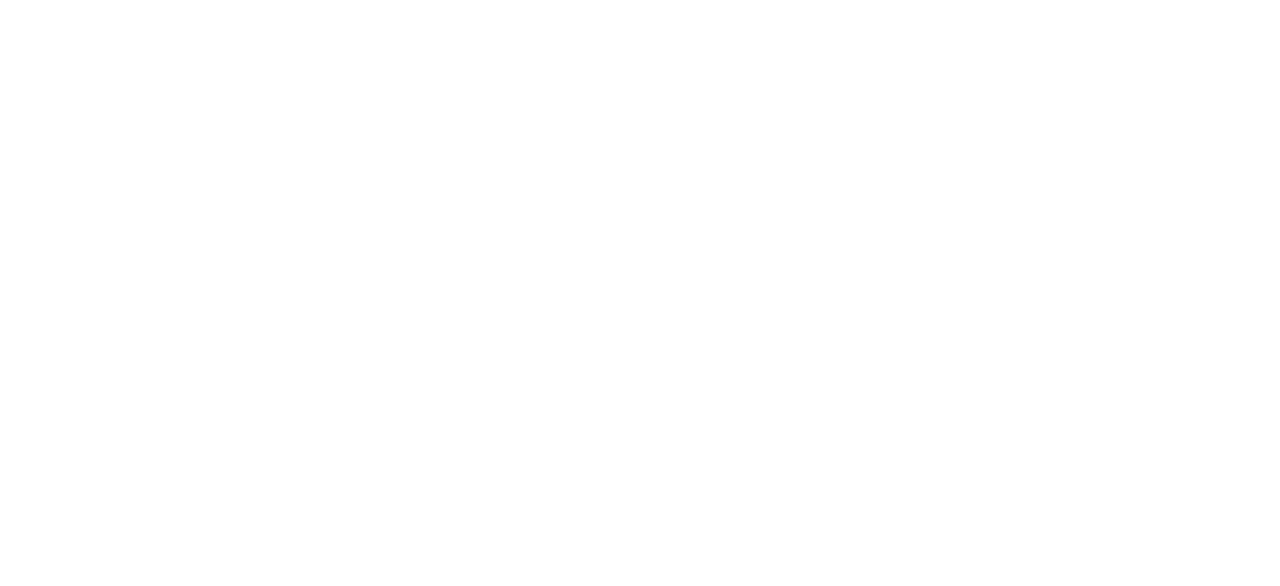
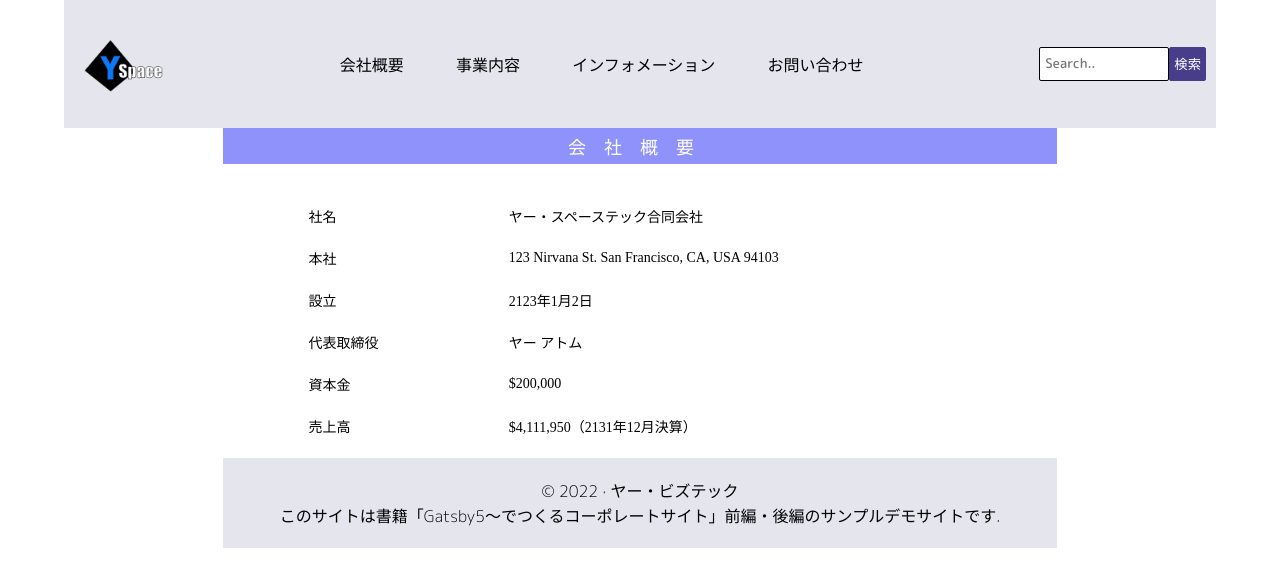
Before and after one commit to atomyah/BluePrint_forGatsby5_book_demo, a Gatsby site: page /about in a window 1280 px wide. Before the commit this address had no page. Built offline with nearby package versions, Linux system fonts and the light colour scheme; Gatsby itself is replaced by a stand-in of ours.

Commit message:
second commit

```diff
--- a/gatsby-browser.js
+++ b/gatsby-browser.js
@@ -1,6 +1,8 @@
 //グローバルスタイルシートを設定
 import './src/styles/global.css';
 
+//フォント（Fontsource）の読み込み
+import "@fontsource/noto-sans-jp"
 
 //ナビゲーションバー操作のJavaScript
 export const onRouteUpdate = ({ location }) => {
--- a/package.json
+++ b/package.json
@@ -5,6 +5,7 @@
   "version": "0.1.0",
   "author": "Kyle Mathews <mathews.kyle@gmail.com>",
   "dependencies": {
+    "@fontsource/noto-sans-jp": "^4.5.12",
     "gatsby": "^5.2.0",
     "gatsby-plugin-image": "^3.2.0",
     "gatsby-plugin-manifest": "^5.2.0",
--- a/src/components/header.js
+++ b/src/components/header.js
@@ -21,7 +21,7 @@
         <li><a href="#">お問い合わせ</a></li>
       </ul>
 
-      <form method="post" action="#" class="search_container">
+      <form method="post" action="#" className="search_container">
             <input type="text" size="25" placeholder="Search.." />
             <input type="submit" value="検索" />
       </form>
--- a/src/components/layout.js
+++ b/src/components/layout.js
@@ -4,6 +4,7 @@
 import Header from "./header"
 import Footer from "./footer"
 //import "./layout.css"
+
 
 const Layout = ({ children }) => {
   const data = useStaticQuery(graphql`
--- /dev/null
+++ b/src/pages/about.js
@@ -0,0 +1,51 @@
+import * as React from "react"
+import { Link } from "gatsby"
+import { StaticImage } from "gatsby-plugin-image"
+
+import Layout from "../components/layout"
+import Seo from "../components/seo"
+
+const AboutPage = () => (
+    <Layout>
+      <div className="page-container">
+
+        <div className="page-title">
+          <h1>会社概要</h1>
+        </div>
+
+        <table className="about-table">
+            <tr>
+                <th>社名</th>
+                <td>ヤー・スペーステック合同会社</td>
+            </tr>
+            <tr>
+                <th>本社</th>
+                <td>123 Nirvana St. San Francisco, CA, USA 94103</td>
+            </tr>
+            <tr>
+                <th>設立</th>
+                <td>2123年1月2日</td>
+            </tr>
+            <tr>
+                <th>代表取締役</th>
+                <td>ヤー アトム</td>
+            </tr>
+            <tr>
+                <th>資本金</th>
+                <td>$200,000</td>
+            </tr>
+            <tr>
+                <th>売上高</th>
+                <td>$4,111,950（2131年12月決算）</td>
+            </tr>
+            </table>
+
+      </div>
+    </Layout>
+  )
+
+  //↓ "react-helmet"の代替ソリューション
+  // https://www.gatsbyjs.com/docs/reference/built-in-components/gatsby-head/
+  export const Head = () => <Seo title="会社概要" />
+
+  export default AboutPage
--- a/src/pages/index.js
+++ b/src/pages/index.js
@@ -66,7 +66,7 @@
               */}
           </section>
           <section className="card">
-            <StaticImage class="card-img" src="../images/jigyo3.jpg" alt="" />
+            <StaticImage className="card-img" src="../images/jigyo3.jpg" alt="" />
               <div className="card-content">
                 <h1 className="card-title">業子力学での量子コントロール</h1>
                 <p className="card-text">業子力学による量子コントロール実験を進めております。</p>
@@ -85,6 +85,6 @@
 
   //↓ "react-helmet"の代替ソリューション
   // https://www.gatsbyjs.com/docs/reference/built-in-components/gatsby-head/
-  export const Head = () => <Seo title="Home" />
+  export const Head = () => <Seo title="ヤー・スペーステック" />
 
   export default IndexPage
--- a/src/styles/global.css
+++ b/src/styles/global.css
@@ -5,10 +5,11 @@
 body {
   width: 100%;
   background-color: #fff;
+  font-family: sans-serif;
 }
 
-h1, h2, p {
-  font-family: sans-serif;
+h1, h2 {
+  font-family: 'Noto Sans JP', sans-serif;
 }
 
 .page-container {
@@ -18,7 +19,7 @@
   gap: 20px 0;
 }
 
-.page-title h2 {
+.page-title h1 {
   font-weight: 400;
   font-size: 18px;
   color: #fff;
@@ -238,6 +239,17 @@
   list-style: none;
 }
 
+.page-title h2 {
+  font-weight: 400;
+  font-size: 18px;
+  color: #fff;
+  background-color: rgb(144, 146, 252);
+  padding: 5px;
+  letter-spacing: 1em;
+  text-align: center;
+  margin-bottom: 10px;
+}
+
 /* トップページ＆事業内容ページ共通 */
 .card-container {
   width: 100%;
@@ -282,6 +294,30 @@
 }
 
 
+/* 会社概要 */
+.about-table {
+  width: 80%;
+  margin: 0 auto;
+}
+
+.about-table th,
+.about-table td {
+  font-size: 14px;
+  font-weight: 300;
+  font-family: 'Noto Sans Japanese';
+  padding: 10px 0;
+  border: none;
+}
+
+.about-table th {
+  width: 30%;
+  text-align: left;
+  vertical-align: top;
+}
+
+
+
+
 /* フッター */
 .footer {
   background-color: rgb(229, 230, 237);
@@ -296,6 +332,8 @@
 
 /* iPhone用設定 */
 @media screen and (max-width: 600px) {
+
+  /* トップページ */
   .home-container {
     display: grid;
     grid-template-columns: 1fr;
@@ -324,4 +362,10 @@
   .card-img {
     width: 100%;
   }
+
+  /* 会社概要 */
+  .about-table {
+    width: 90%;
+    margin: 0 auto;
+  }
 }
```
Also changed, not shown: src/pages/jigyou.js (added, +58 -0 lines), 1 other file.
